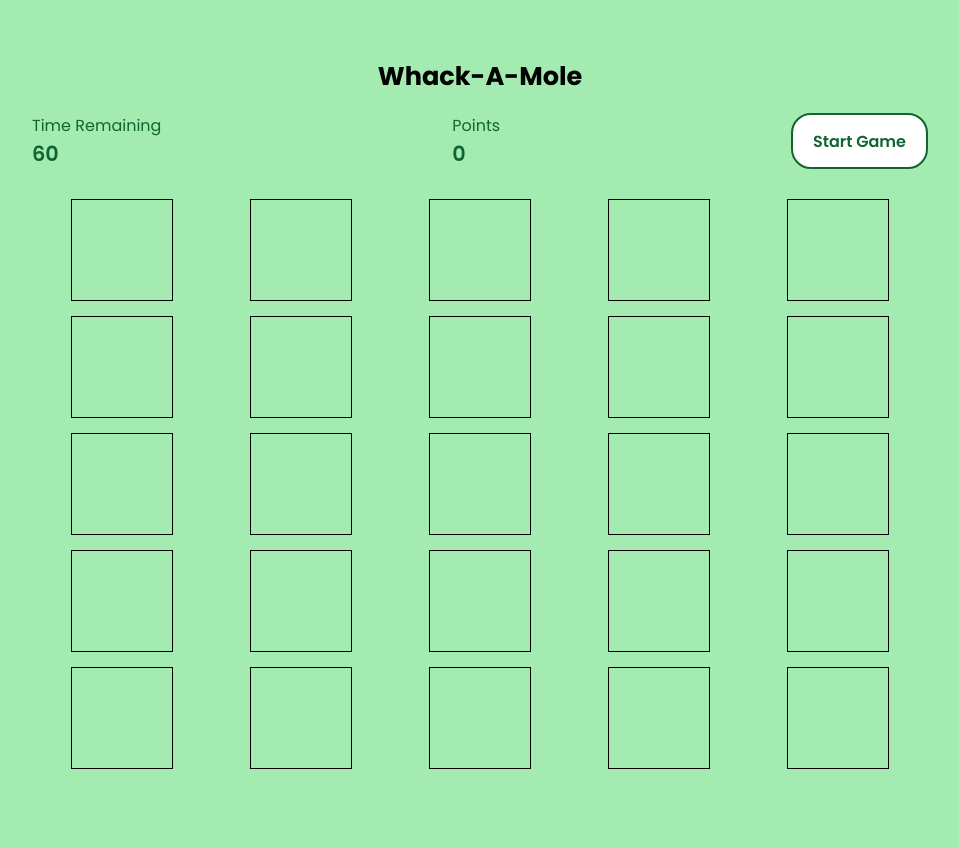
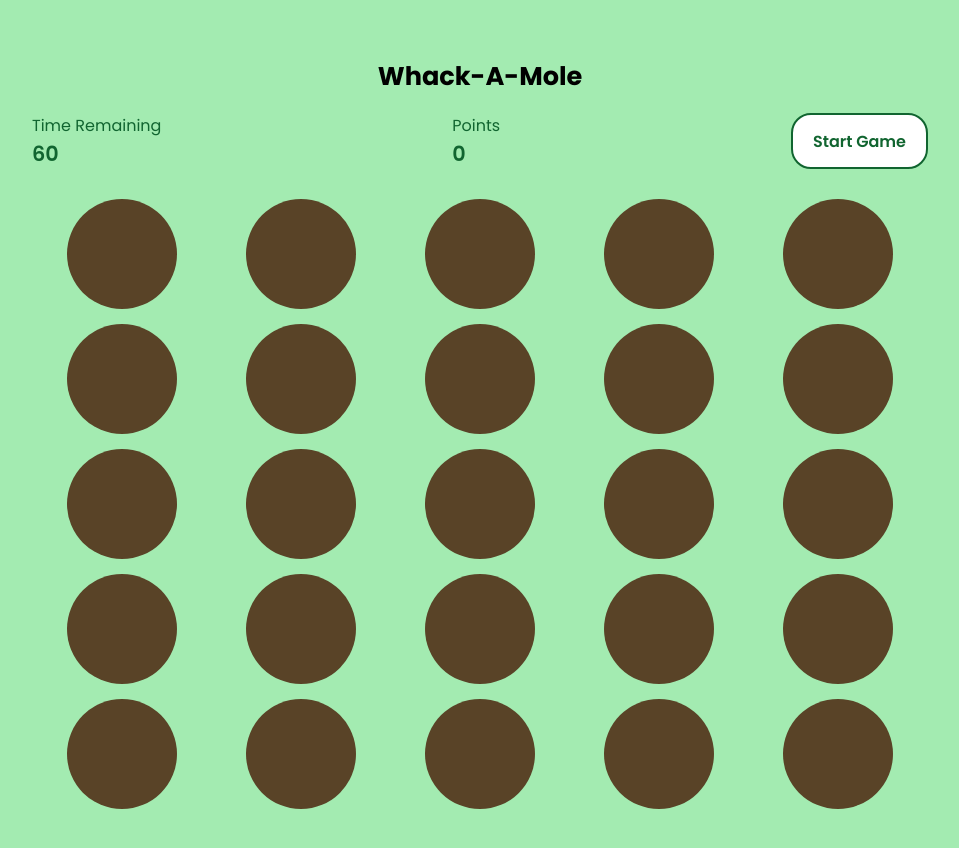
Before and after one commit to sojse/Whack-A-Mole, an Angular app: page / in a window 1280 px wide. Shown: the top 848 px of the page, without its empty margins (160-1119 px from the left). Before the commit the page ends 824 px from the top, so only its background shows below. Built offline with nearby package versions, Linux system fonts and the light colour scheme.

Commit message:
Add sound effect
adding slap sound effect

```diff
--- a/src/app/play-field/play-field.component.css
+++ b/src/app/play-field/play-field.component.css
@@ -6,9 +6,10 @@
 
 .square {
   margin-bottom: 15px;
-  border: solid 1px black;
-  height: 100px;
-  width: 100px;
+  background-color: rgb(89, 67, 39);
+  border-radius: 50%;
+  height: 110px;
+  width: 110px;
   justify-self: center;
   display: flex;
 }
--- a/src/app/play-field/play-field.component.ts
+++ b/src/app/play-field/play-field.component.ts
@@ -35,6 +35,7 @@ export class PlayFieldComponent {
    * if a mole was whacked the playfield square will change to available
    */
   clickedSquare(index: number) {
+    this.playSoundEffect();
     let hasMole: boolean = this._moleGenerator.whackedMole(index);
     if(hasMole) {
       this.points++;
@@ -42,4 +43,9 @@ export class PlayFieldComponent {
     }
   }
 
+  playSoundEffect() {
+    const audio = new Audio('https://www.fesliyanstudios.com/play-mp3/6283');
+    audio.play();
+  }
+
 }
```
Also changed, not shown: src/assets/images/hammer.png (added).
